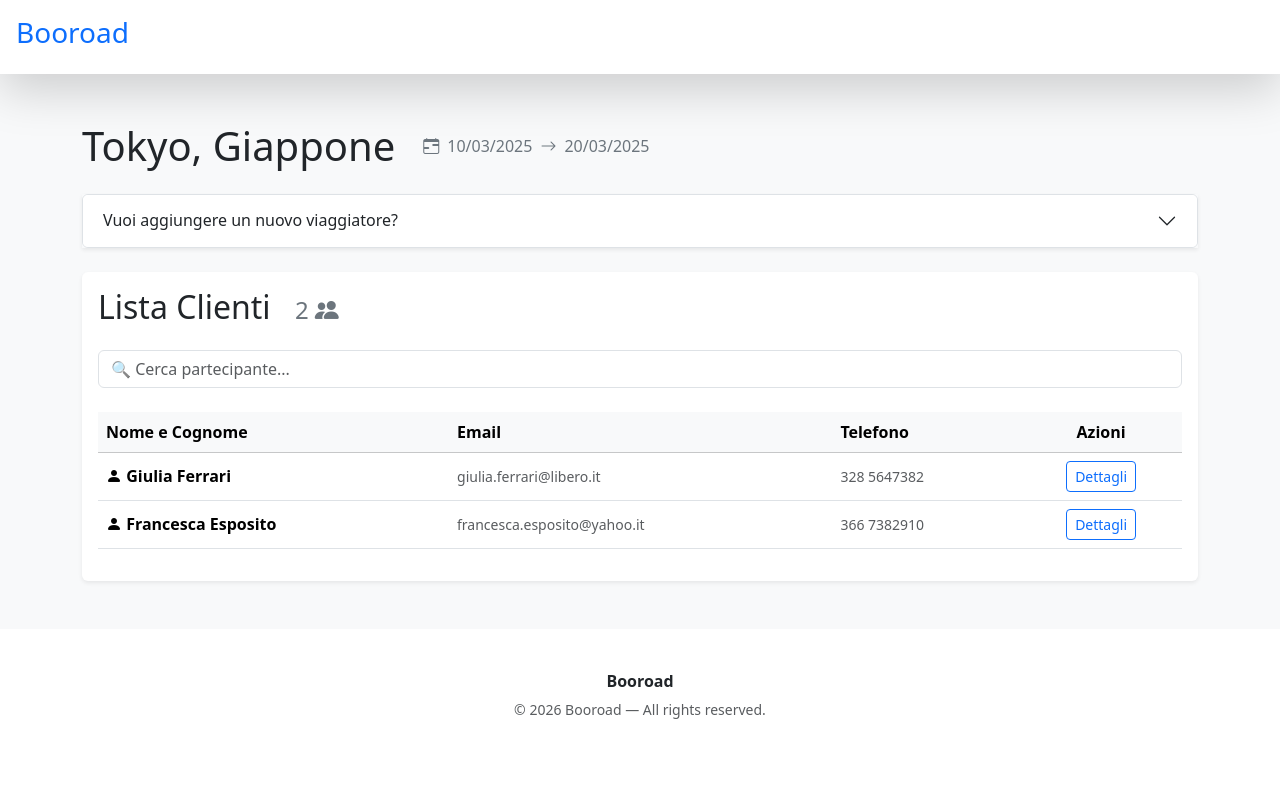
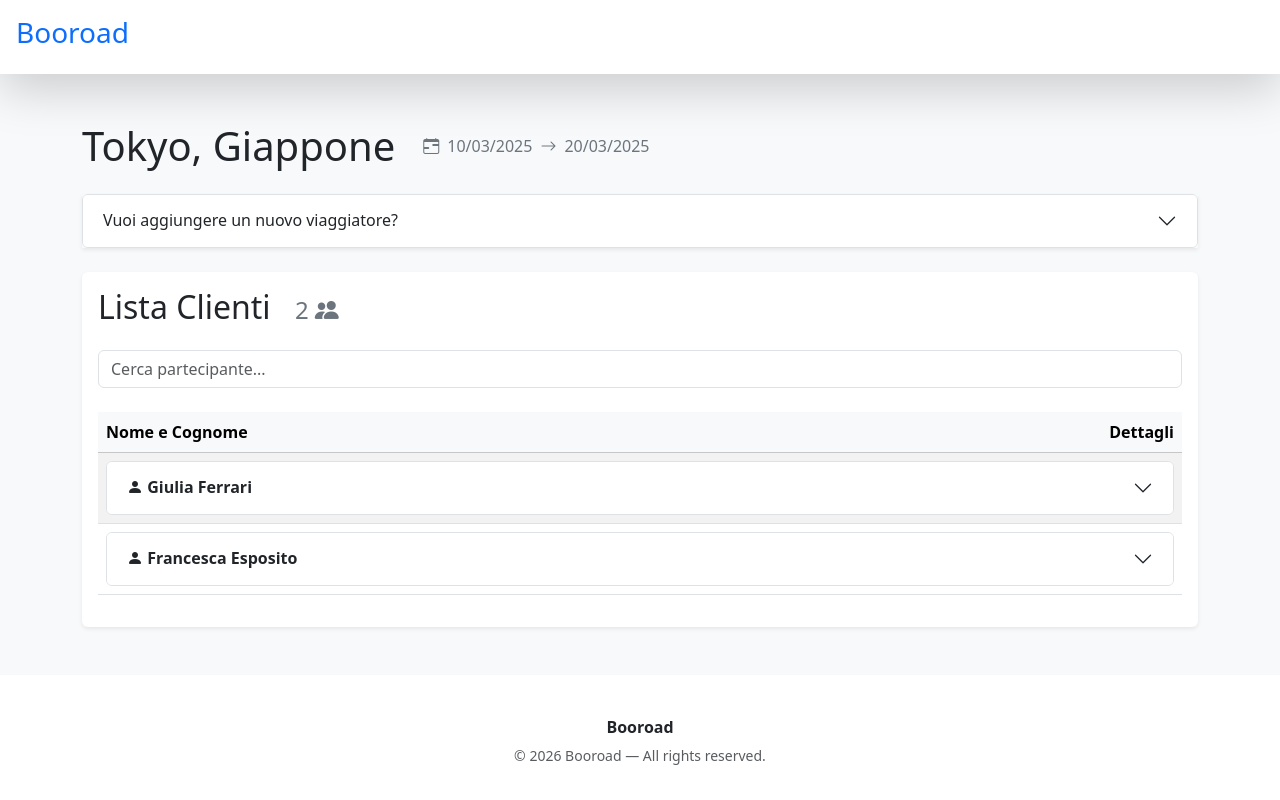
Before and after one commit to gabriele-fontana/booroad, a React (Vite) app: page /travel/1 in a window 1280 px wide. Built offline with nearby package versions, Linux system fonts and the light colour scheme.

Commit message:
reshape TravellersList
- from cells+button to accordion

```diff
--- a/src/components/TravellersList.jsx
+++ b/src/components/TravellersList.jsx
@@ -30,45 +30,45 @@ export default function TravellersList({ customers }) {
                             <input
                                 type="text"
                                 className="form-control"
-                                placeholder="🔍 Cerca partecipante..."
+                                placeholder="Cerca partecipante..."
                                 value={search}
                                 onChange={(e) => setSearch(e.target.value)}
                             />
                         </div>
 
                         <div className="table-responsive">
-                            <table className="table table-hover align-middle">
+                                <table className="table table-striped table-hover align-middle">
                                 <thead className="table-light">
                                     <tr>
-                                        <th>Nome e Cognome</th>
-                                        <th>Email</th>
-                                        <th>Telefono</th>
-                                        <th className="text-center">Azioni</th>
+                                        <th className="d-flex justify-content-between">
+                                            <div>Nome e Cognome</div>
+                                            <div>Dettagli</div>
+                                        </th>
                                     </tr>
                                 </thead>
-                                <tbody>
+                                    <tbody id="accordionTravellersList">
                                     {filteredCustomersSearch.length > 0 ? (
                                         filteredCustomersSearch.map((cliente) => (
                                             <tr key={cliente.id}>
                                                 <td>
-
-                                                    <div className="fw-bold"><i className="bi bi-person-fill"></i> {cliente.first_name} {cliente.last_name}</div>
-                                                    {/* Visualizzazione condizionale del Codice Fiscale */}
-                                                    {selectedId === cliente.id && (
-                                                        <div className="badge bg-secondary mt-1">
-                                                            CF: {cliente.codice_fiscale || 'Non disponibile'}
+                                                    <div className="accordion" id={`accordionTraveler-${cliente.id}`}>
+                                                        <div className="accordion-item">
+                                                            <h2 className="accordion-header">
+                                                                <button className="accordion-button collapsed" type="button" data-bs-toggle="collapse" data-bs-target={`#collapse${cliente.id}`} aria-expanded="false" aria-controls={`collapse${cliente.id}`}>
+                                                                    <div className="fw-bold"><i className="bi bi-person-fill"></i> {cliente.first_name} {cliente.last_name}</div>
+                                                                </button>
+                                                            </h2>
+                                                            <div id={`collapse${cliente.id}`} className="accordion-collapse collapse " data-bs-parent="#accordionTravellersList">
+                                                                <div className="accordion-body">
+                                                                    <div className="text-muted small">{cliente.email}</div>
+                                                                    <div className="text-muted small">{cliente.phone}</div>
+                                                                    <div className="text-muted small">
+                                                                        CF: {cliente.codice_fiscale || 'Non disponibile'}
+                                                                    </div>
+                                                                </div>
+                                                            </div>
                                                         </div>
-                                                    )}
-                                                </td>
-                                                <td className="text-muted small">{cliente.email}</td>
-                                                <td className="text-muted small">{cliente.phone}</td>
-                                                <td className="text-center">
-                                                    <button
-                                                        className={`btn btn-sm ${selectedId === cliente.id ? 'btn-dark' : 'btn-outline-primary'}`}
-                                                        onClick={() => toggleCF(cliente.id)}
-                                                    >
-                                                        {selectedId === cliente.id ? 'Chiudi' : 'Dettagli'}
-                                                    </button>
+                                                    </div>
                                                 </td>
                                             </tr>
                                         ))
```
